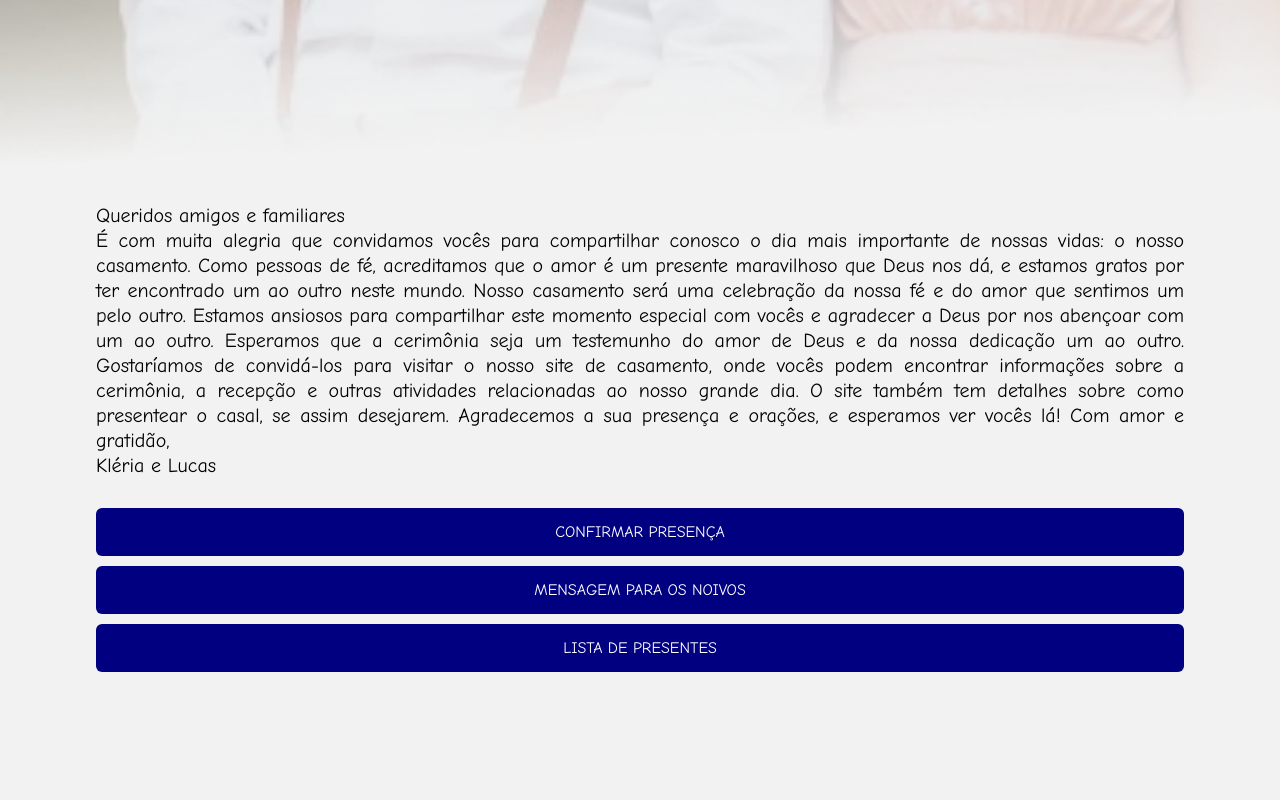
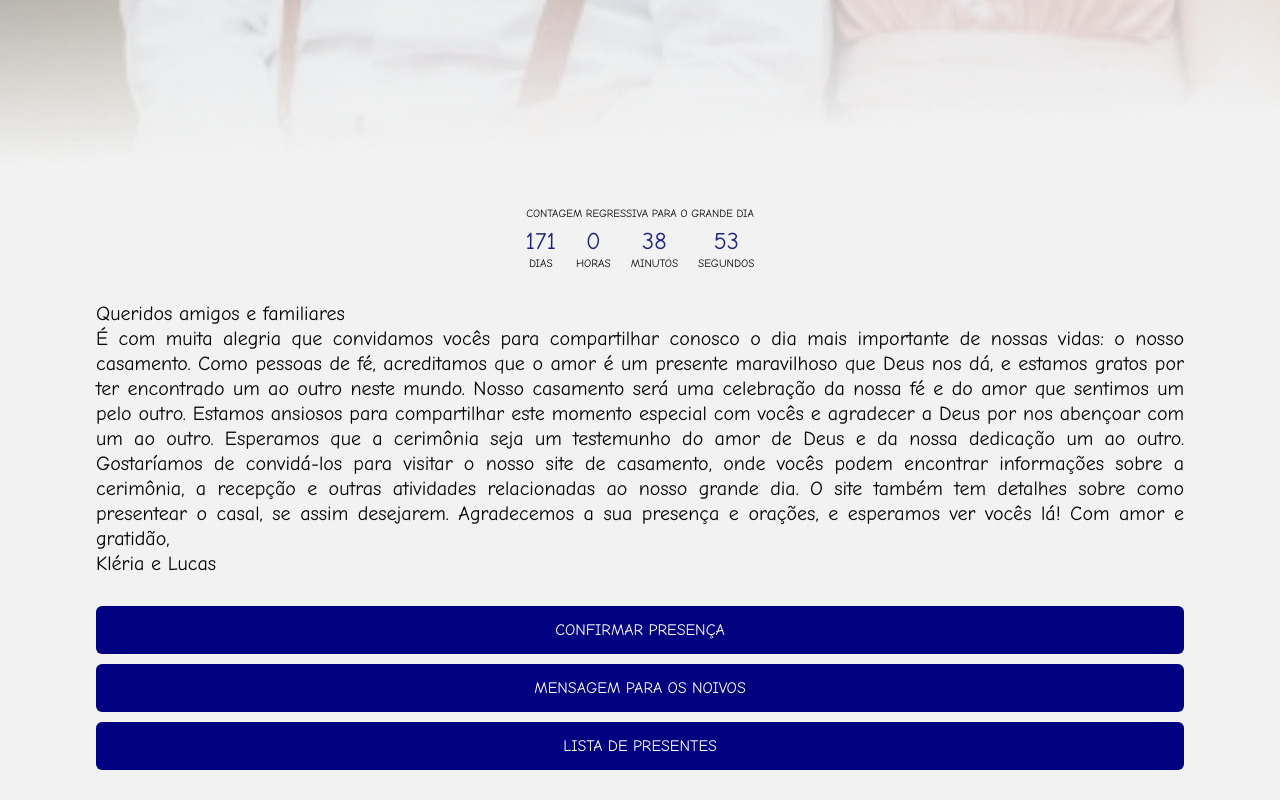
Before and after one commit to LucasFelipe2142/lucas-kleria, a React (Vite) app: page / in a window 1280 px wide. Shown: the part 902-1702 px from the top of the page. Before the commit the page ends 1604 px from the top, so only its background shows below. Built offline with nearby package versions, Linux system fonts and the light colour scheme.

Commit message:
adicionando contador

```diff
--- a/package.json
+++ b/package.json
@@ -12,6 +12,7 @@
     "axios": "^1.3.5",
     "bootstrap": "^5.3.0-alpha3",
     "bootstrap-icons": "^1.10.4",
+    "moment": "^2.29.4",
     "react": "^18.2.0",
     "react-bootstrap-icons": "^1.10.3",
     "react-dom": "^18.2.0",
--- /dev/null
+++ b/src/components/Countdown.jsx
@@ -0,0 +1,98 @@
+import React, { useState, useEffect } from "react";
+import moment from "moment";
+import styled from "styled-components";
+
+const Container = styled.div`
+  margin-top: 25px;
+  display: flex;
+  flex-direction: column;
+  align-items: center;
+  h1 {
+    font-size: 11px;
+  }
+`;
+
+const CountdownWrapper = styled.div`
+  font-family: "Comic Neue";
+  width: 80%;
+  display: flex;
+  justify-content: center;
+  margin-top: 10px;
+  margin-bottom: 12px;
+`;
+
+const CountdownItem = styled.div`
+  display: flex;
+  flex-direction: column;
+  align-items: center;
+  margin: 0 10px;
+`;
+
+const CountdownNumber = styled.div`
+  margin-bottom: 5px;
+  font-family: "Comic Neue";
+  font-size: 1.5rem;
+  color: #1a237e; /* cor azul marinho */
+`;
+
+const CountdownLabel = styled.div`
+  font-family: "Comic Neue";
+  font-size: 0.7rem;
+  text-transform: uppercase;
+  color: black; /* cor azul marinho */
+`;
+
+const Countdown = () => {
+  const [countdownDate, setCountdownDate] = useState(moment("2023-09-30"));
+  const [timeLeft, setTimeLeft] = useState({
+    days: 0,
+    hours: 0,
+    minutes: 0,
+    seconds: 0,
+  });
+
+  useEffect(() => {
+    const interval = setInterval(() => {
+      const now = moment();
+      const difference = moment.duration(countdownDate.diff(now));
+      const days = Math.floor(difference.asDays());
+      const hours = difference.hours();
+      const minutes = difference.minutes();
+      const seconds = difference.seconds();
+      setTimeLeft({
+        days,
+        hours,
+        minutes,
+        seconds,
+      });
+    }, 1000);
+
+    return () => clearInterval(interval);
+  }, [countdownDate]);
+
+  return (
+    <Container>
+      <h1>CONTAGEM REGRESSIVA PARA O GRANDE DIA</h1>
+      <CountdownWrapper>
+        <CountdownItem>
+          <CountdownNumber>{timeLeft.days}</CountdownNumber>
+          <CountdownLabel>Dias</CountdownLabel>
+        </CountdownItem>
+        <CountdownItem>
+          <CountdownNumber>{timeLeft.hours}</CountdownNumber>
+          <CountdownLabel>Horas</CountdownLabel>
+        </CountdownItem>
+        <CountdownItem>
+          <CountdownNumber>{timeLeft.minutes}</CountdownNumber>
+          <CountdownLabel>Minutos</CountdownLabel>
+        </CountdownItem>
+        <CountdownItem>
+          <CountdownNumber>{timeLeft.seconds}</CountdownNumber>
+          <CountdownLabel>Segundos</CountdownLabel>
+        </CountdownItem>
+      </CountdownWrapper>
+    </Container>
+  );
+};
+
+export default Countdown;
--- a/src/components/Home.jsx
+++ b/src/components/Home.jsx
@@ -4,6 +4,7 @@ import { useNavigate } from "react-router";
 import Header from "./common/Header";
 import photo from "../assets/photo.png";
 import Footer from "./common/Footer";
+import Countdown from "./Countdown";
 
 export default function Home() {
   const navigate = useNavigate();
@@ -12,6 +13,7 @@ export default function Home() {
     <Container>
       <Header actualPage={ACTUAL_PAGE} />
       <Img_first src={photo} />
+      <Countdown />
       <p className="acknowledgment">
         Queridos amigos e familiares <br></br>É com muita alegria que convidamos
         vocês para compartilhar conosco o dia mais importante de nossas vidas: o
```
Also changed, not shown: src/styles/GlobalStyles.jsx (renamed from src/styles/GlobalStyles.js), 1 other file (tests, documents, lock files or other folders).
